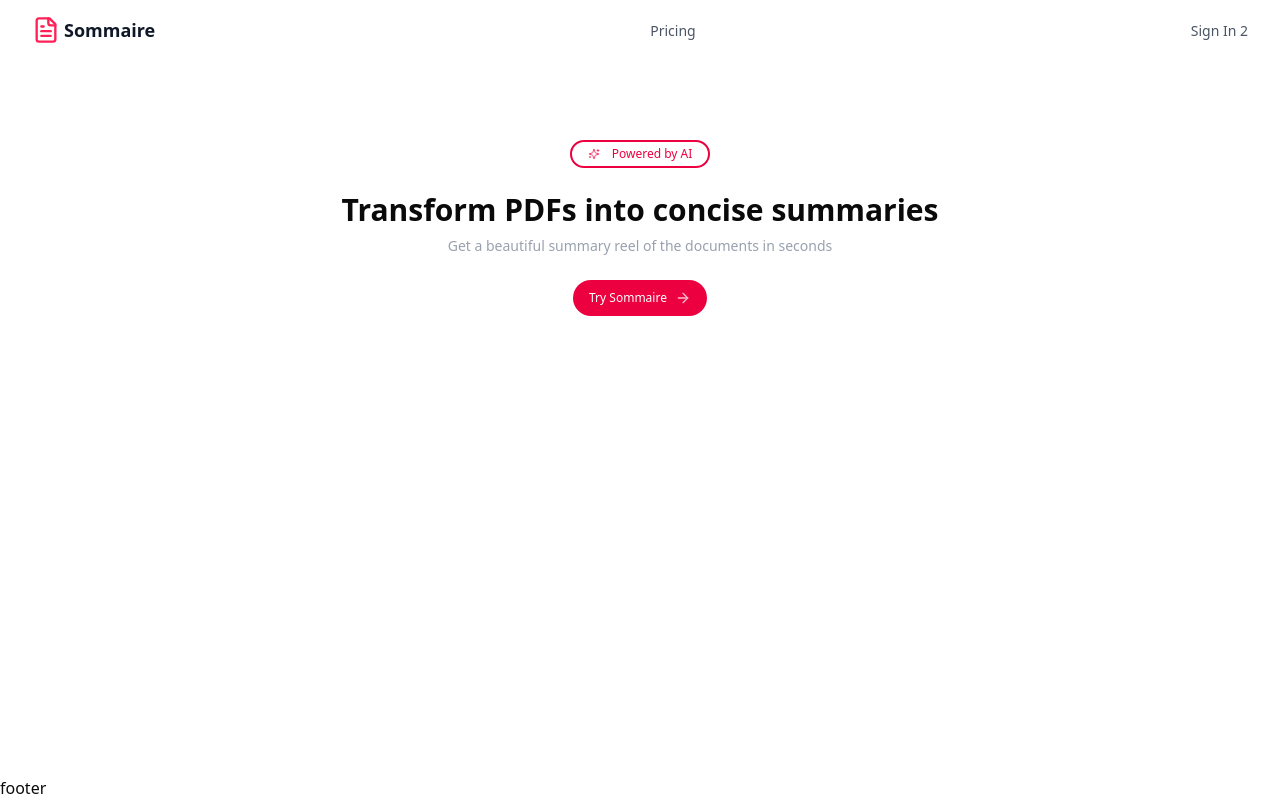
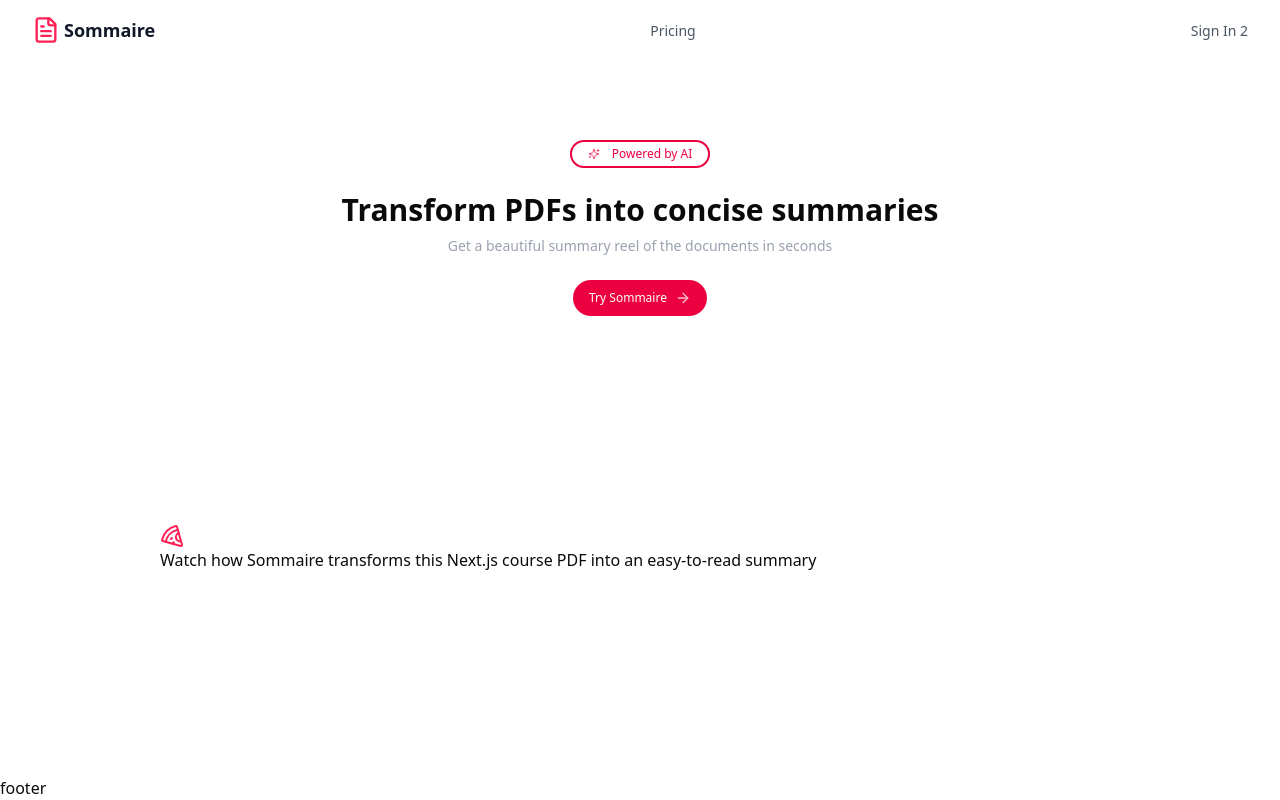
Before and after one commit to Arslanj9/Sommaire, a Next.js app: page / in a window 1280 px wide. Built offline with nearby package versions, Linux system fonts and the light colour scheme.

Commit message:
Completed HeroSection, started working on DemoSection

```diff
--- a/src/app/page.tsx
+++ b/src/app/page.tsx
@@ -1,11 +1,14 @@
 import HeroSection from "@/components/home/hero-section";
+import DemoSection from "@/components/home/demo-section"
 
 
 export default function Home() {
   return (
     <div className="relative w-full">
-      <HeroSection />
-      {/* <DemoSection /> */}
+      <div className="flex flex-col ">
+        <HeroSection />
+        <DemoSection />
+      </div>
       {/* <HowItWorksSection /> */}
       {/* <PricingSection /> */}
       {/* <CTASection /> */}
--- /dev/null
+++ b/src/components/home/demo-section.tsx
@@ -0,0 +1,16 @@
+import { Pizza } from "lucide-react"
+
+const DemoSection = () => {
+  return (
+    <section className="relative">
+        <div className="py-12 lg:py-24 max-w-5xl mx-auto px-4 sm:px-6 lg:px-8 ">
+            <div>
+                <Pizza className="w-6 h-6 text-rose-500" />
+                <h3>Watch how Sommaire transforms this Next.js course PDF into an easy-to-read summary</h3>
+            </div>
+        </div>
+    </section>
+  )
+}
+
+export default DemoSection
```
